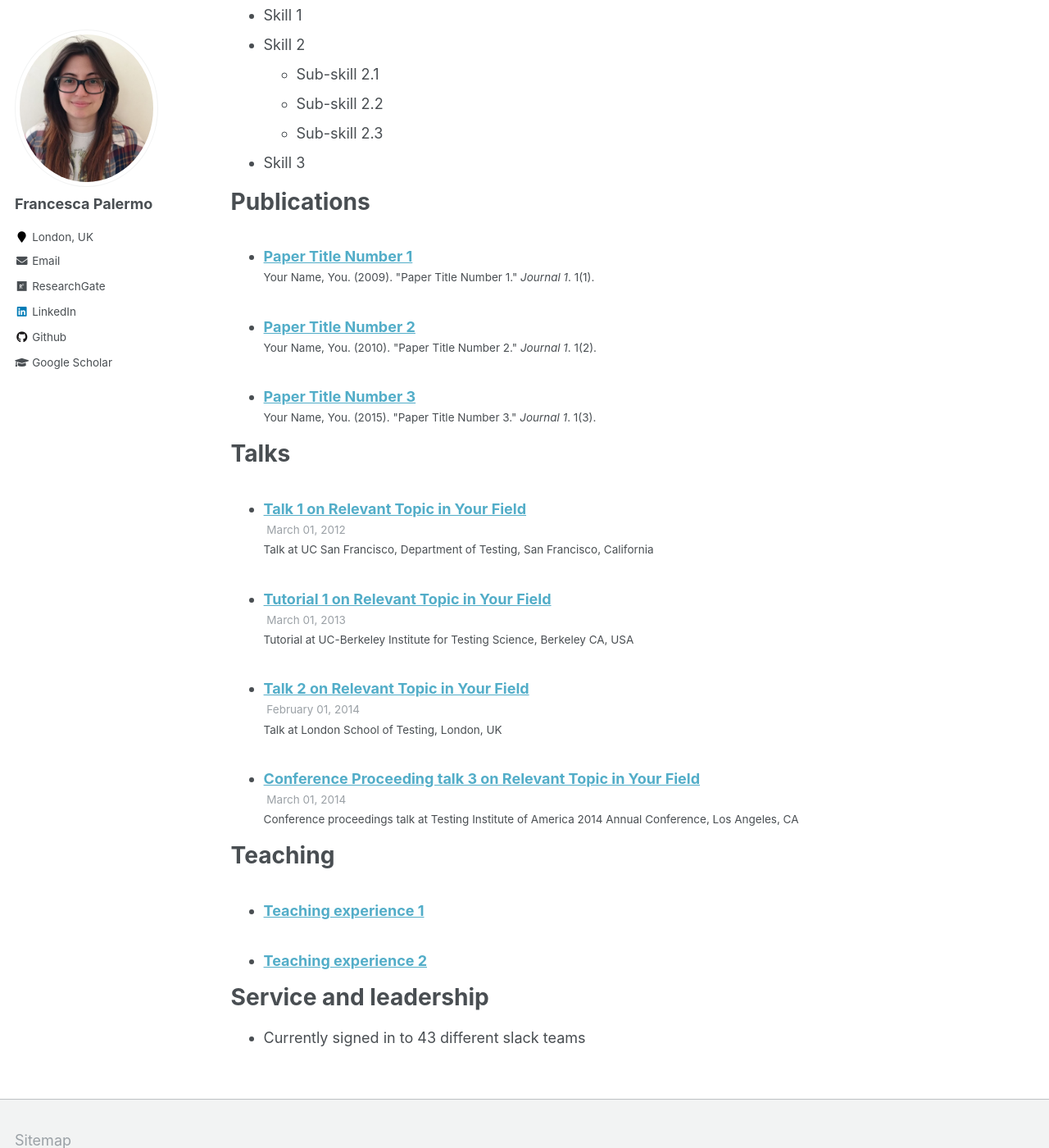
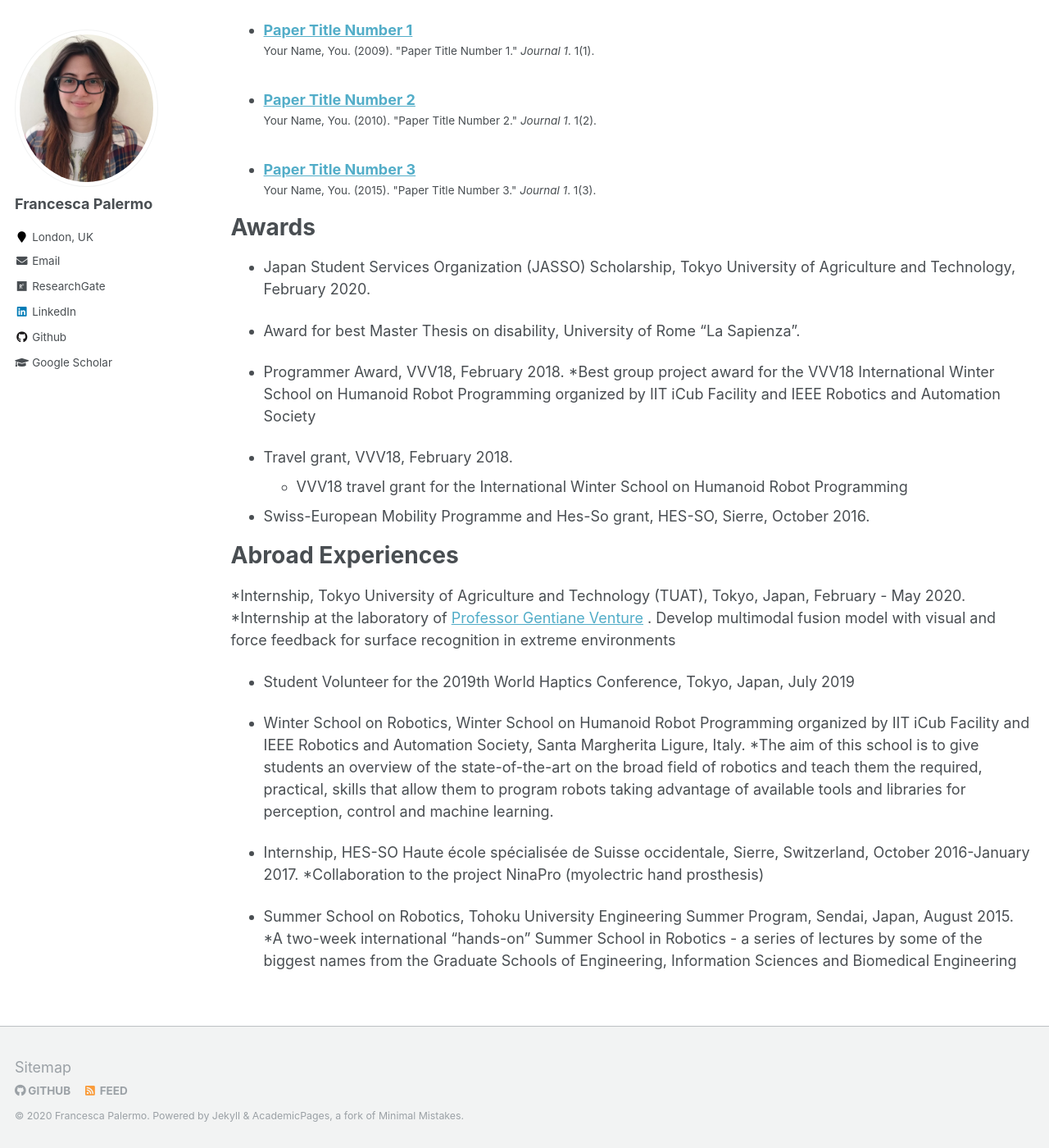
Before and after one commit to francescapalermo/francescapalermo.github.io, a Jekyll site: the page built from _pages/cv.md, in a window 1280 px wide and 1400 px high, scrolled down 1049 px. Shown: the whole window at 82% size. Built offline with Jekyll 4.4.1, drawn with Linux system fonts in a browser that asks for light colours.

Commit message:
Update cv.md

```diff
--- a/_pages/cv.md
+++ b/_pages/cv.md
@@ -38,14 +38,6 @@ cancer.
 EPFL and render it in augmented relity using Microsoft Hololens.
   * Supervisor: [Professor Henning Müller](https://www.hevs.ch/en/rad-institutes/institute-of-information-systems/collaborateurs/professor-uas/muller-1609)
 
-Skills
-======
-* Skill 1
-* Skill 2
-  * Sub-skill 2.1
-  * Sub-skill 2.2
-  * Sub-skill 2.3
-* Skill 3
 
 Publications
 ======
@@ -53,18 +45,33 @@ Publications
     {% include archive-single-cv.html %}
   {% endfor %}</ul>
 
-Talks
+Awards
 ======
-  <ul>{% for post in site.talks %}
-    {% include archive-single-talk-cv.html %}
-  {% endfor %}</ul>
+* Japan Student Services Organization (JASSO) Scholarship, Tokyo University of Agriculture
+and Technology, February 2020.
 
-Teaching
+* Award for best Master Thesis on disability, University of Rome "La Sapienza".
+
+* Programmer Award, VVV18, February 2018.
+  *Best group project award for the VVV18 International Winter School on Humanoid Robot Programming organized by IIT iCub Facility and IEEE Robotics and Automation Society
+
+* Travel grant, VVV18, February 2018.
+  * VVV18 travel grant for the International Winter School on Humanoid Robot Programming
+
+* Swiss-European Mobility Programme and Hes-So grant, HES-SO, Sierre, October 2016.
+
+Abroad Experiences
 ======
-  <ul>{% for post in site.teaching %}
-    {% include archive-single-cv.html %}
-  {% endfor %}</ul>
+*Internship, Tokyo University of Agriculture and Technology (TUAT), Tokyo, Japan, February - May 2020.
+  *Internship at the laboratory of [Professor Gentiane Venture](http://web.tuat.ac.jp/~gvlab/) . Develop multimodal fusion model with visual and force feedback for surface recognition in extreme environments
 
-Service and leadership
-======
-* Currently signed in to 43 different slack teams
+* Student Volunteer for the 2019th World Haptics Conference, Tokyo, Japan, July 2019
+
+* Winter School on Robotics, Winter School on Humanoid Robot Programming organized by IIT iCub Facility and IEEE Robotics and Automation Society, Santa Margherita Ligure, Italy.
+  *The aim of this school is to give students an overview of the state-of-the-art on the broad field of robotics and teach them the required, practical, skills that allow them to program robots taking advantage of available tools and libraries for perception, control and machine learning.
+
+* Internship, HES-SO Haute école spécialisée de Suisse occidentale, Sierre, Switzerland, October 2016-January 2017.
+  *Collaboration to the project NinaPro (myolectric hand prosthesis)
+
+* Summer School on Robotics, Tohoku University Engineering Summer Program, Sendai, Japan, August 2015.
+  *A two-week international "hands-on" Summer School in Robotics - a series of lectures by some of the biggest names from the Graduate Schools of Engineering, Information Sciences and Biomedical Engineering
```
